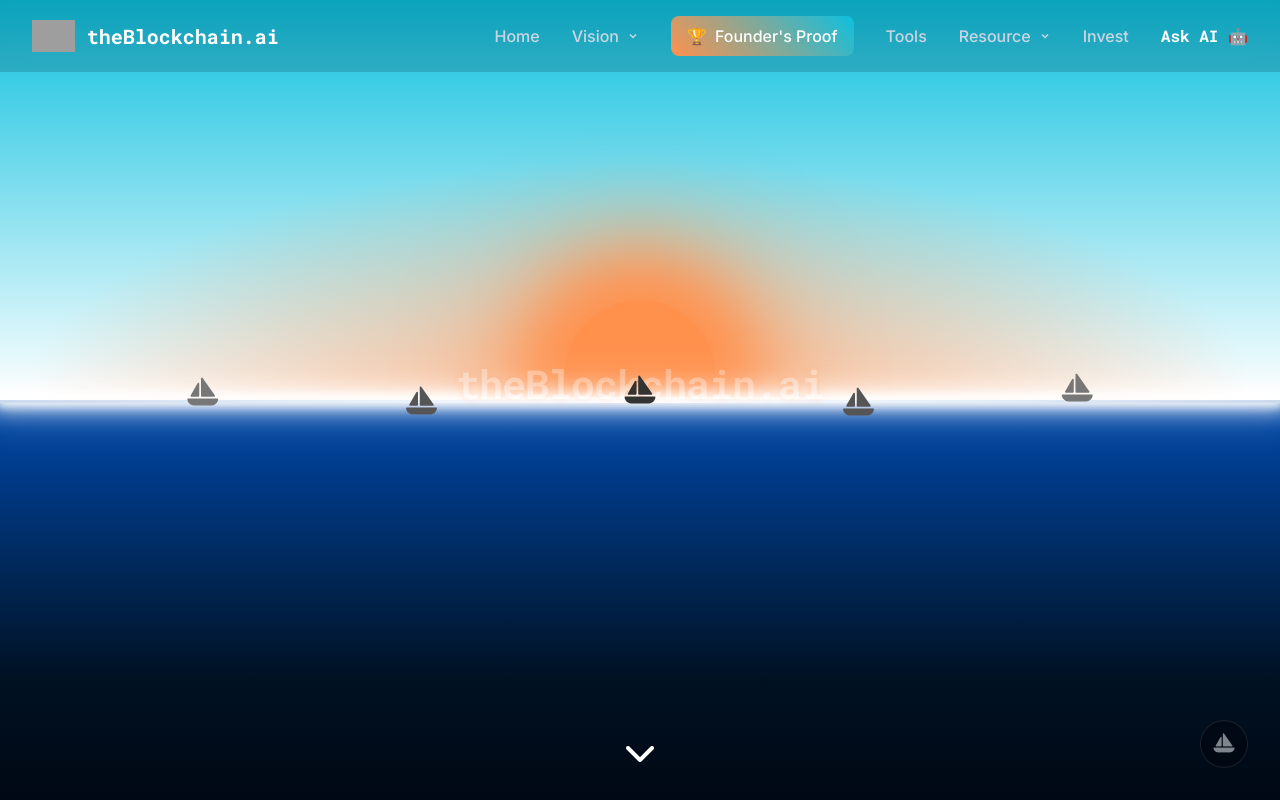
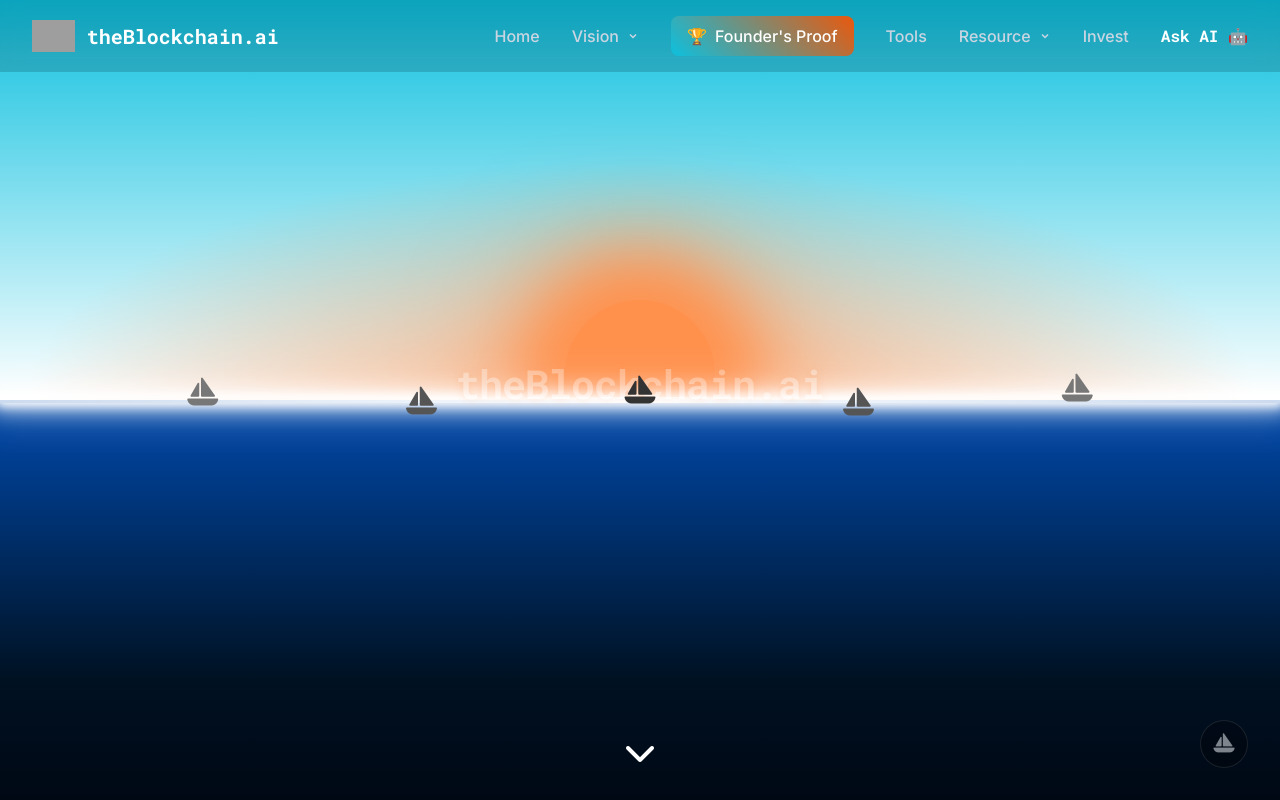
Before and after one commit to Wolfe-Jam/theblockchain-ai-svelte, a Svelte app: page / in a window 1280 px wide. Shown: the top 800 px of the page. Built offline with nearby package versions, Linux system fonts and the light colour scheme; grey boxes are pictures that could not be loaded.

Commit message:
STYLE: Update Founder's Proof gradient to cyan-to-deep-orange for better trophy icon visibility

```diff
--- a/src/components/Header.svelte
+++ b/src/components/Header.svelte
@@ -608,7 +608,7 @@
 
   /* Special styling for Founder's Proof links */
   .founders-proof-link, .founders-proof-mobile {
-    background: linear-gradient(45deg, var(--brand-orange), var(--brand-cyan));
+    background: linear-gradient(45deg, var(--brand-cyan), var(--brand-orange-text));
     padding: 0.5rem 1rem;
     border-radius: 0.5rem;
     font-weight: 700;
```
